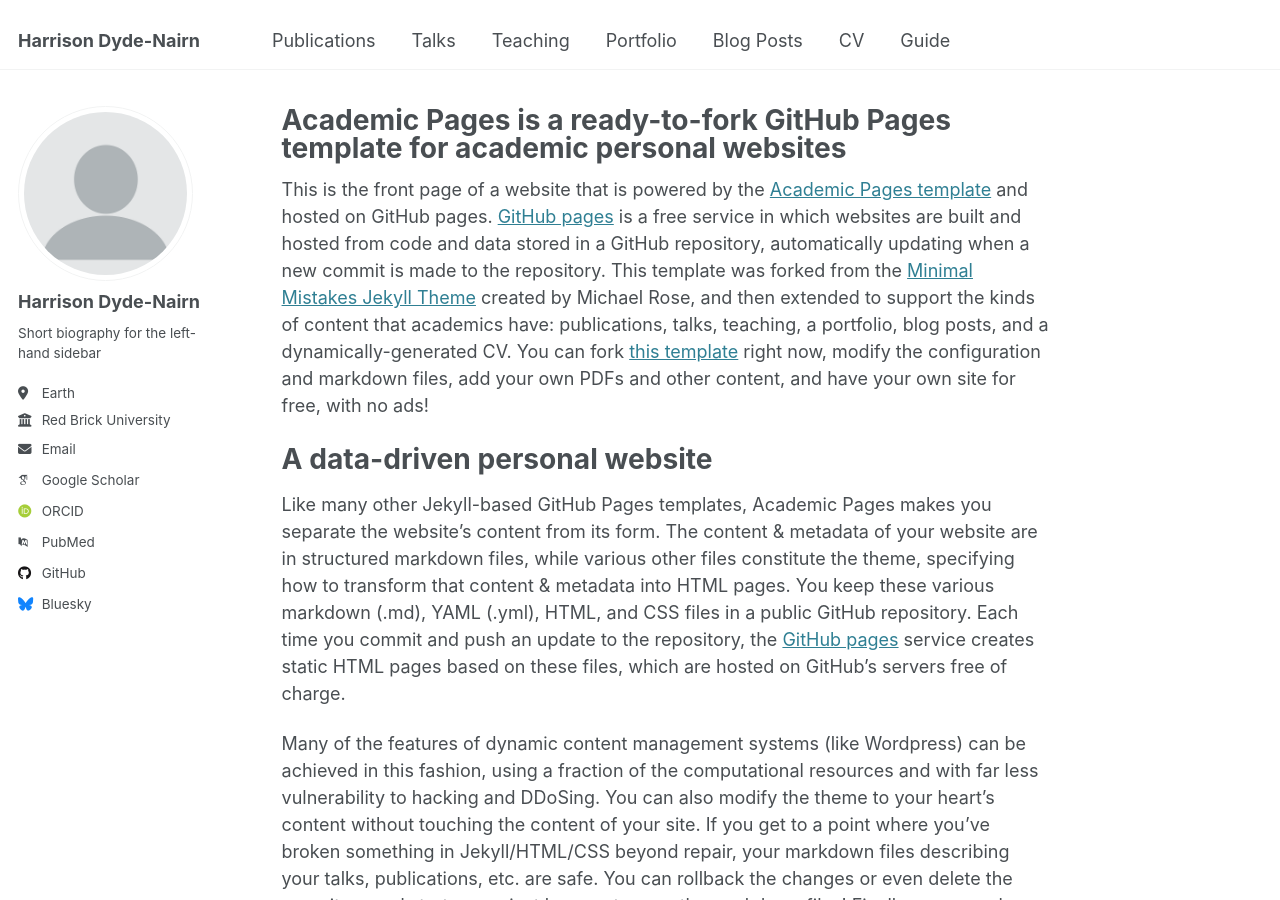
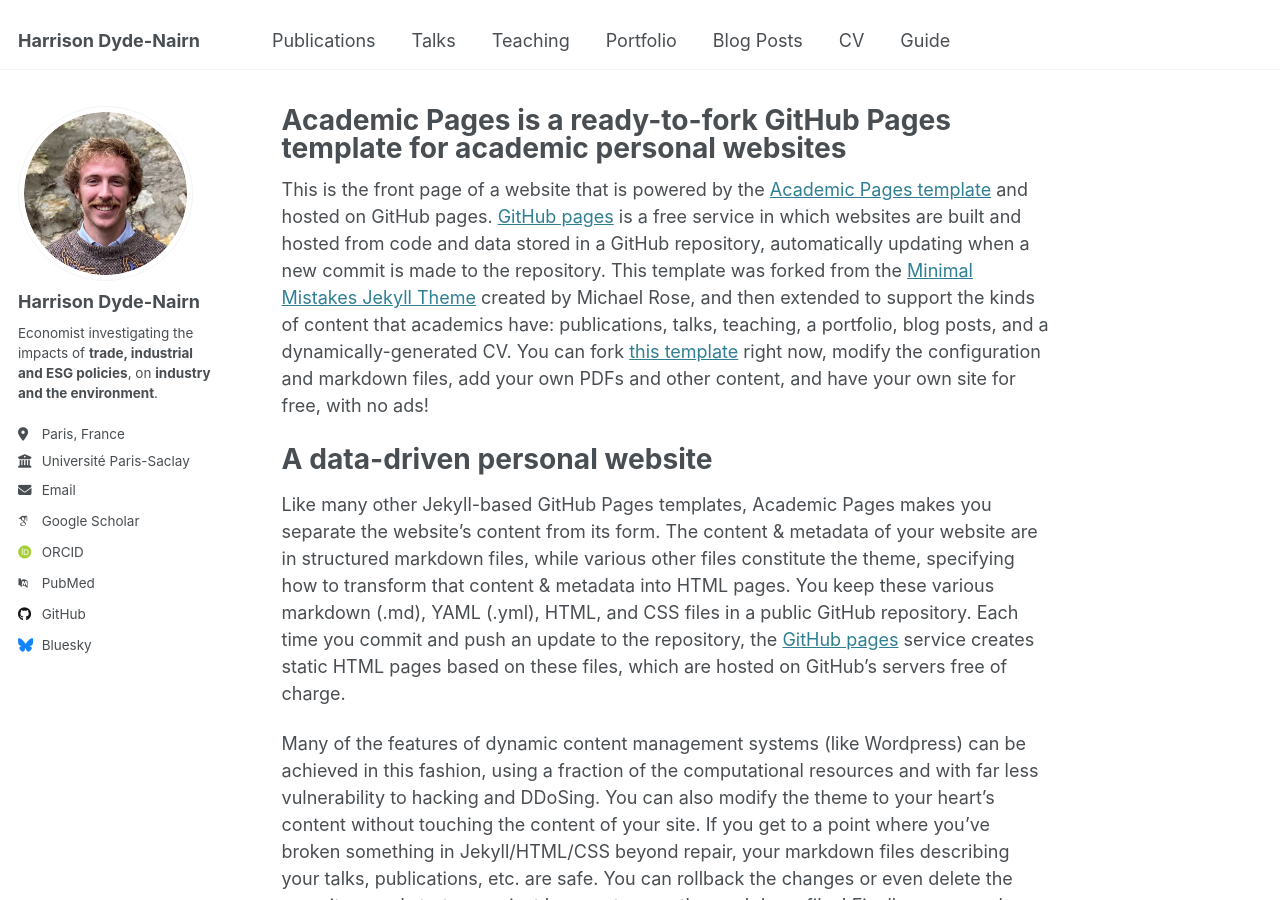
Before and after one commit to hdydenairn/hdydenairn.github.io, a Jekyll site: the page built from _pages/about.md, in a window 1280 px wide and 900 px high. Built offline with Jekyll 4.4.1, drawn with Linux system fonts in a browser that asks for light colours; some web fonts are replaced.

Commit message:
Update _config.yml

```diff
--- a/_config.yml
+++ b/_config.yml
@@ -22,14 +22,14 @@
 #               Additional customization can be done by editing /_includes/author-profile.html
 author:
   # Biographic information
-  avatar           : "profile.png"
+  avatar           : "cv_pic.png"
   name             : "Harrison Dyde-Nairn"
   pronouns         : # example: "she/her"
-  bio              : "Short biography for the left-hand sidebar"
-  location         : "Earth"
-  employer         : "Red Brick University"
+  bio              : "Economist investigating the impacts of <b>trade, industrial and ESG policies</b>, on <b>industry and the environment</b>."
+  location         : "Paris, France"
+  employer         : "Université Paris-Saclay"
   uri              : # URL
-  email            : "none@example.org"
+  email            : "hdydenairn@outlook.com"
 
   # Academic websites
   arxiv            : # URL - Update with the correct link to your profile
```
